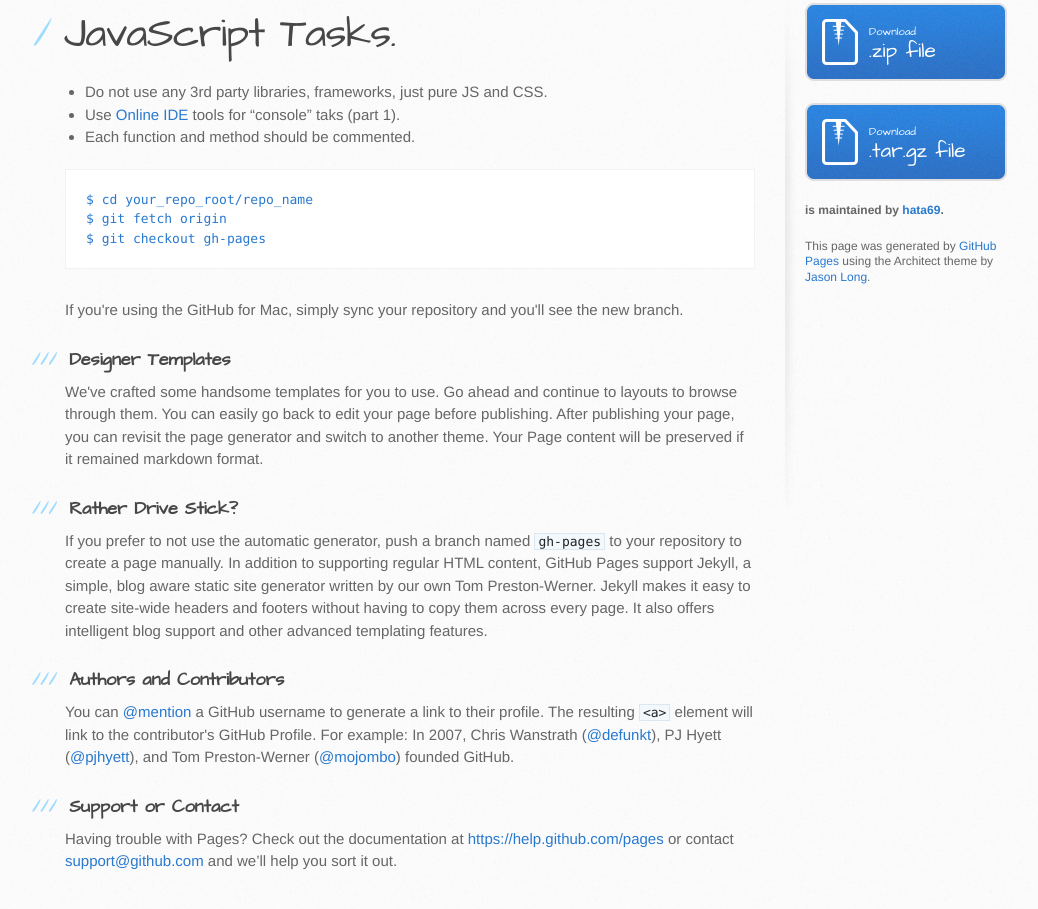
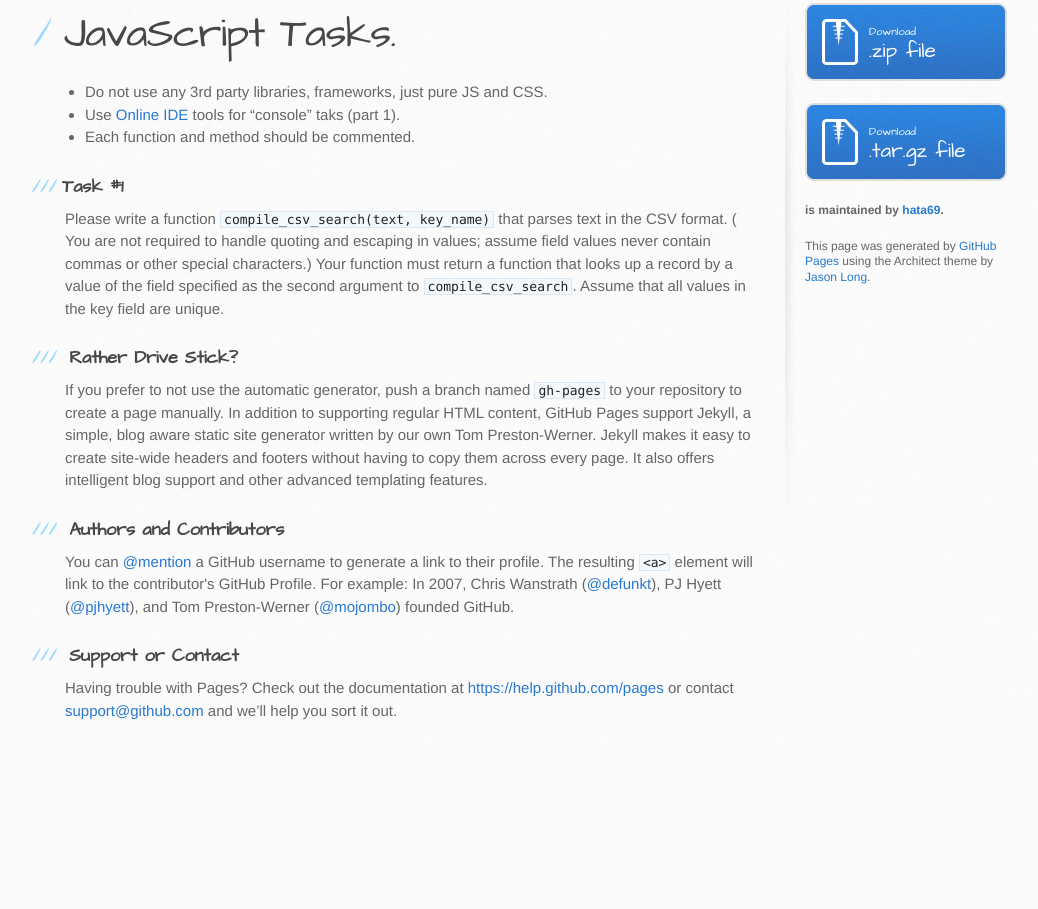
Before and after one commit to vbabenko/CheckPoint-javascript, a plain HTML site: page index.html in a window 1280 px wide. Shown: the part 4163-5072 px from the top of the page, without its empty margins (105-1143 px from the left). After the commit the page ends 4928 px from the top, so only its background shows below. Drawn offline with Linux system fonts and the light colour scheme.

Commit message:
Update index.html

```diff
--- a/index.html
+++ b/index.html
@@ -317,19 +317,19 @@
   <li>Use <a href="https://jsfiddle.net/">Online IDE</a> tools for “console” taks (part 1).</li>
   <li>Each function and method should be commented.</li>
 </ul>
+
+<h3>Task #1</h3>
+
+<p>
+  Please write a function <code>compile_csv_search(text, key_name)</code> that parses text in
+the CSV format.
+(   You are not required to handle quoting and escaping in values;
+assume field values never contain commas or other special characters.)
+
+Your function must return a function that looks up a record by a value of the
+field specified as the second argument to <code>compile_csv_search</code>. Assume that all
+values in the key field are unique.
 </p>
-
-<pre><code>$ cd your_repo_root/repo_name
-$ git fetch origin
-$ git checkout gh-pages
-</code></pre>
-
-<p>If you're using the GitHub for Mac, simply sync your repository and you'll see the new branch.</p>
-
-<h3>
-<a id="designer-templates" class="anchor" href="#designer-templates" aria-hidden="true"><span class="octicon octicon-link"></span></a>Designer Templates</h3>
-
-<p>We've crafted some handsome templates for you to use. Go ahead and continue to layouts to browse through them. You can easily go back to edit your page before publishing. After publishing your page, you can revisit the page generator and switch to another theme. Your Page content will be preserved if it remained markdown format.</p>
 
 <h3>
 <a id="rather-drive-stick" class="anchor" href="#rather-drive-stick" aria-hidden="true"><span class="octicon octicon-link"></span></a>Rather Drive Stick?</h3>
```
